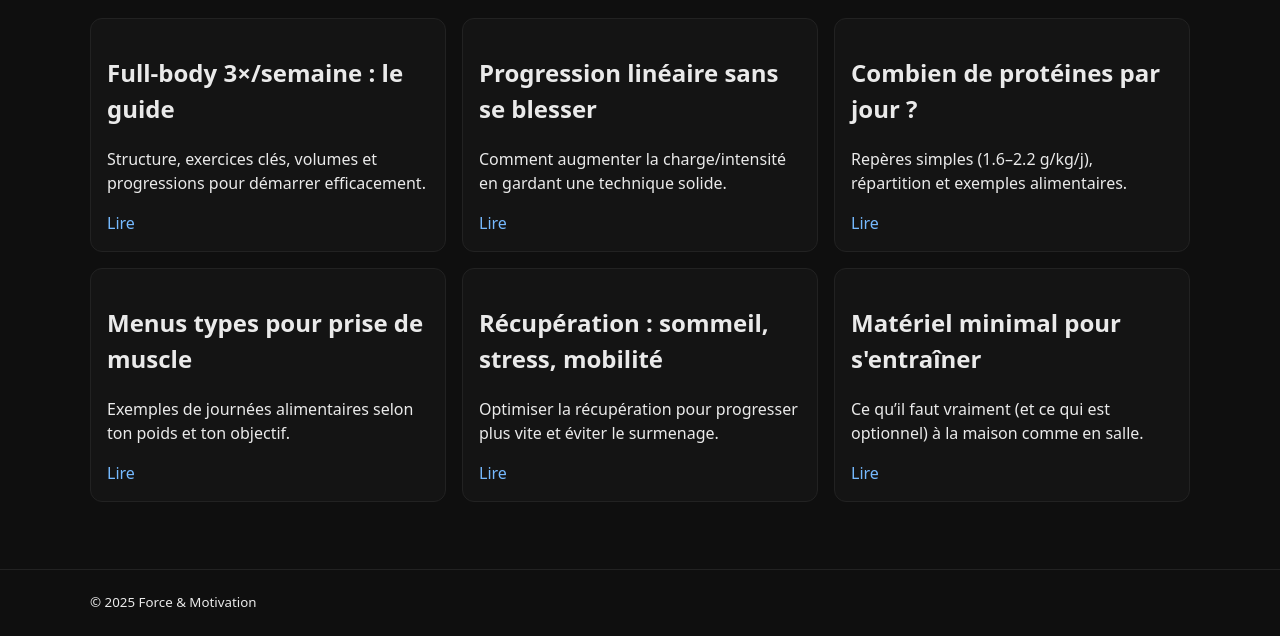
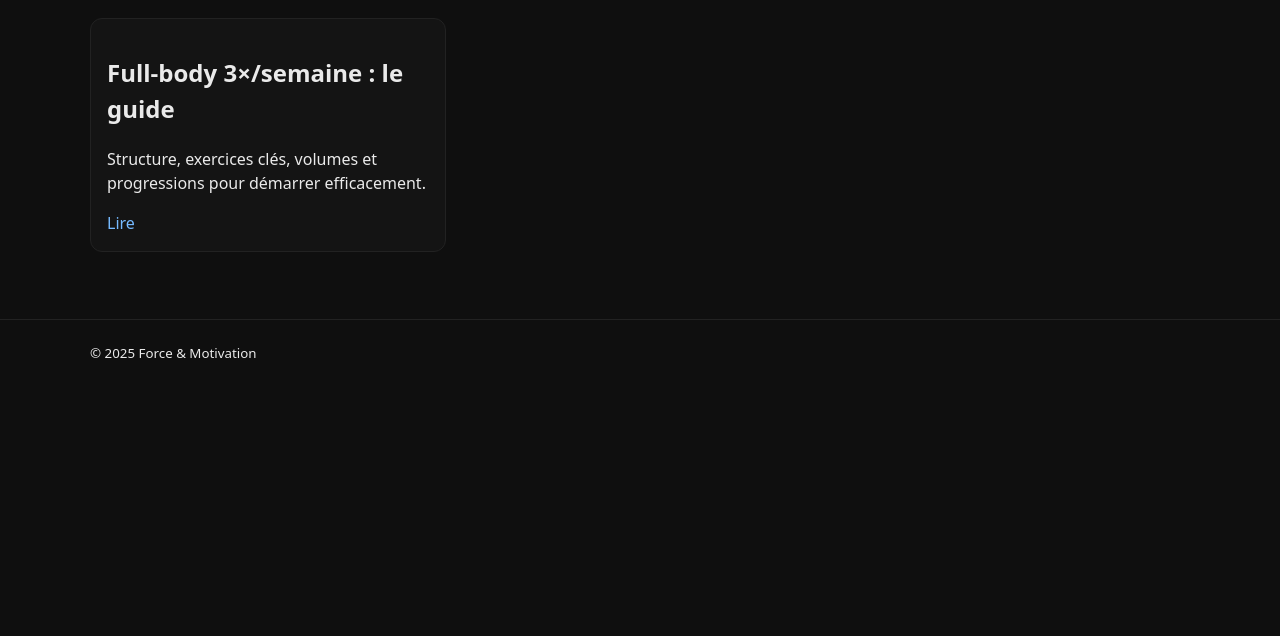
Before and after one commit to oeilmalicieux/blog-musculation, a plain HTML site: page articles.html in a window 1280 px wide. Shown: the part 164-800 px from the top of the page. Drawn offline with Linux system fonts and the light colour scheme.

Commit message:
Delete multiple articles from articles.html
Removed several articles related to fitness and nutrition.

```diff
--- a/articles.html
+++ b/articles.html
@@ -45,36 +45,6 @@
         <p>Structure, exercices clés, volumes et progressions pour démarrer efficacement.</p>
         <a class="link" href="#fullbody">Lire</a>
       </article>
-
-      <article id="progression" class="card">
-        <h2>Progression linéaire sans se blesser</h2>
-        <p>Comment augmenter la charge/intensité en gardant une technique solide.</p>
-        <a class="link" href="#progression">Lire</a>
-      </article>
-
-      <article id="proteines" class="card">
-        <h2>Combien de protéines par jour ?</h2>
-        <p>Repères simples (1.6–2.2 g/kg/j), répartition et exemples alimentaires.</p>
-        <a class="link" href="#proteines">Lire</a>
-      </article>
-
-      <article id="nutrition" class="card">
-        <h2>Menus types pour prise de muscle</h2>
-        <p>Exemples de journées alimentaires selon ton poids et ton objectif.</p>
-        <a class="link" href="#nutrition">Lire</a>
-      </article>
-
-      <article id="recuperation" class="card">
-        <h2>Récupération : sommeil, stress, mobilité</h2>
-        <p>Optimiser la récupération pour progresser plus vite et éviter le surmenage.</p>
-        <a class="link" href="#recuperation">Lire</a>
-      </article>
-
-      <article id="materiel" class="card">
-        <h2>Matériel minimal pour s'entraîner</h2>
-        <p>Ce qu’il faut vraiment (et ce qui est optionnel) à la maison comme en salle.</p>
-        <a class="link" href="#materiel">Lire</a>
-      </article>
     </div>
   </main>
 
```
